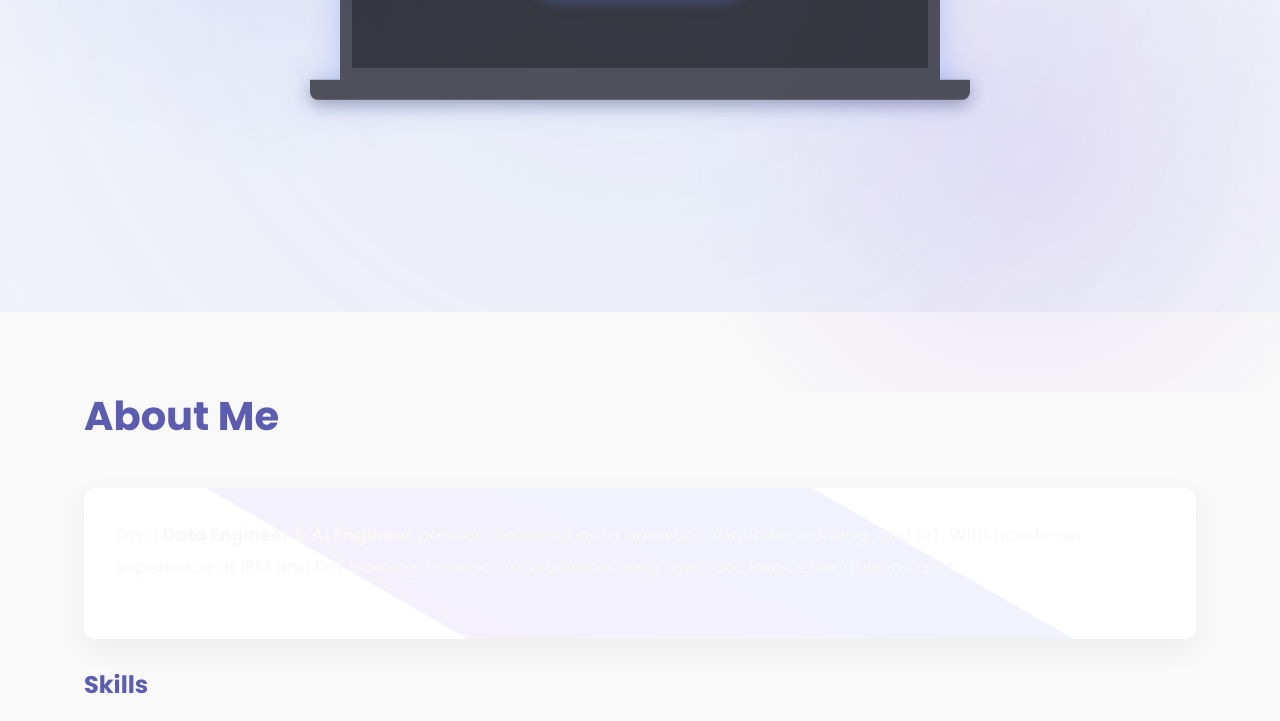
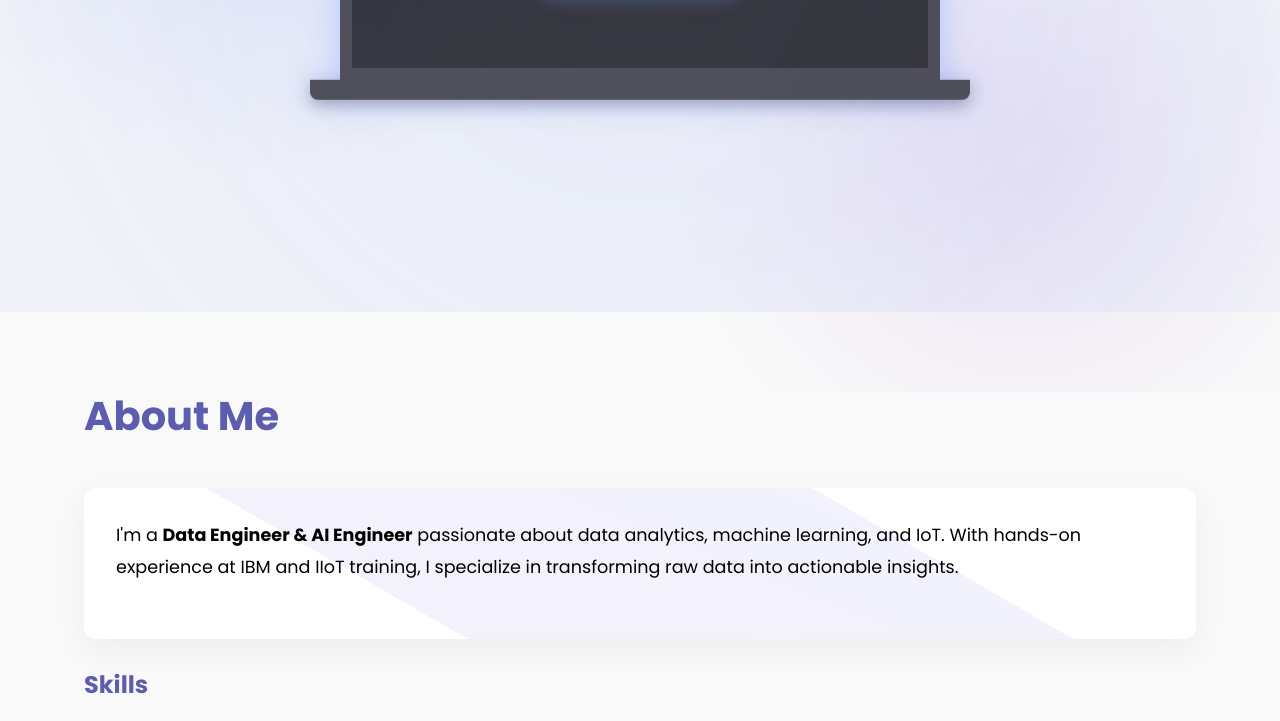
Before and after one commit to ritikrauniyar93/ritikrauniyar93.github.io, a plain HTML site: page index.html in a window 1280 px wide. Shown: the part 408-1129 px from the top of the page. Drawn offline with Linux system fonts and the light colour scheme.

Commit message:
styles.css

```diff
--- a/styles.css
+++ b/styles.css
@@ -9,7 +9,7 @@
   --dark: #5d5db0;
   --darker: #6c6cd0;
   --light: #f9f9f9;
-  --text: #faf7f7;
+  --text: ##000000;
   --text-light: #fbfafe;
   --white: #ffffff;
   --neon-glow: 0 0 15px rgba(110, 142, 251, 0.6);
```
